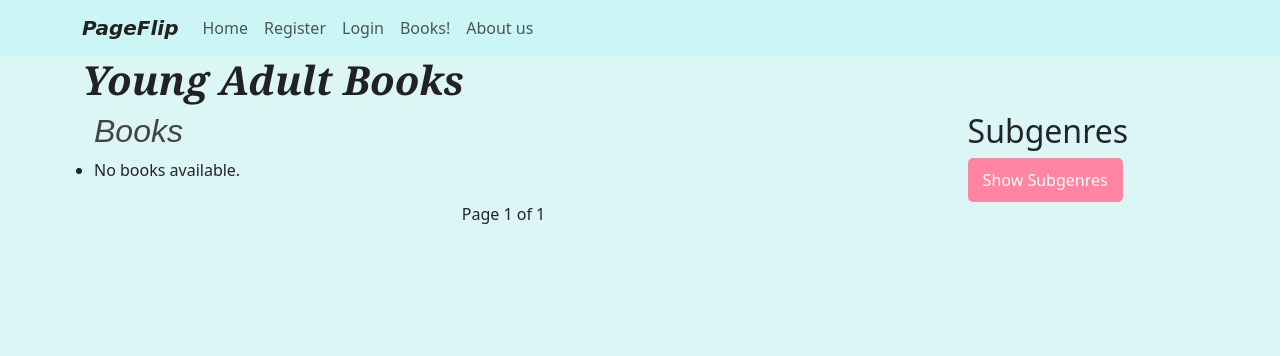
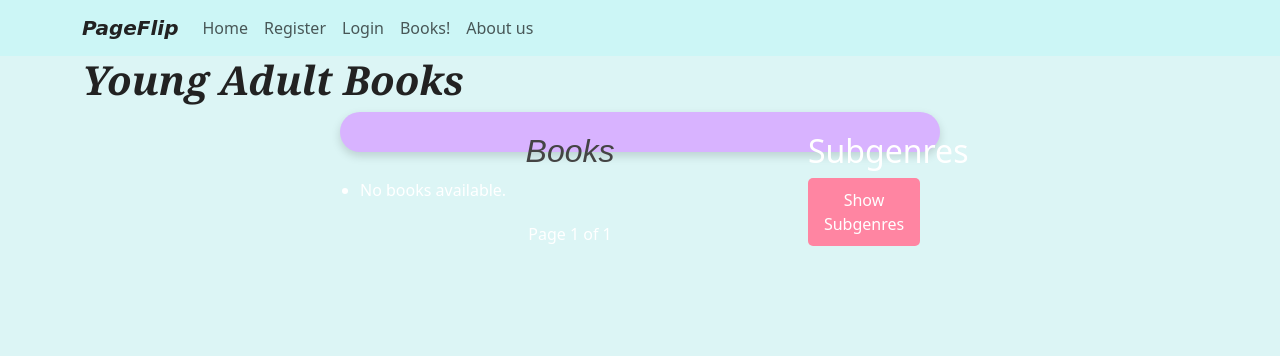
Before and after one commit to AntonyDys/pageflip_project, a Django app: page /pageflip/books/ in a window 1280 px wide. Shown: the top 356 px of the page. Run offline with Django 3.2, Linux system fonts and the light colour scheme; data that the repository does not hold is empty.

Commit message:
Update books.html

```diff
--- a/pageflip/templates/pageflip/books.html
+++ b/pageflip/templates/pageflip/books.html
@@ -8,7 +8,7 @@
 {% block body_block %}
     <h1 class="italic-classic fade-in">Young Adult Books</h1>
 
-    <div class="container">
+    <div class="big-purple-container">
         <!-- Left Side: Books List -->
         <div class="books-list">
             <h2 class="italic-modern">Books</h2>
```
